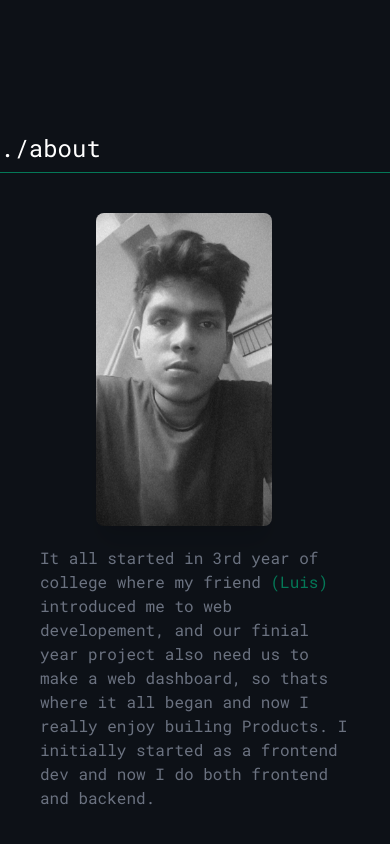
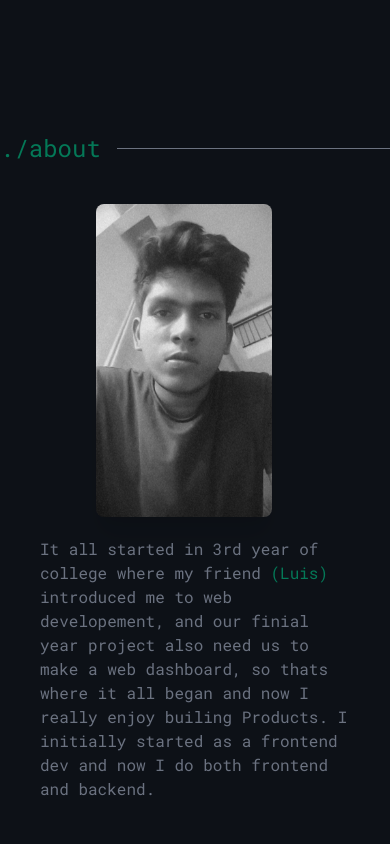
Before and after one commit to ChandrakantPal/ck16dev, a Next.js app: page / in a window 390 px wide. Shown: the part 792-1636 px from the top of the page. Built offline with nearby package versions, Linux system fonts and the light colour scheme.

Commit message:
section header added and h-200

```diff
--- a/components/About.tsx
+++ b/components/About.tsx
@@ -1,8 +1,9 @@
+import SectionHeader from './SectionHeader'
+
 const About = () => {
   return (
-    <section className="w-full h-screen">
-      <h1 className="text-2xl text-left md:text-4xl">./about</h1>
-      <hr className="my-2 border-green-700" />
+    <section className="w-full h-200">
+      <SectionHeader title="about" />
       <div className="flex flex-wrap-reverse items-start justify-center mt-10 md:flex-nowrap">
         <div className="w-full mx-10 my-5 md:px-20 md:w-1/2">
           <p className="text-gray-500 md:text-2xl">
```
